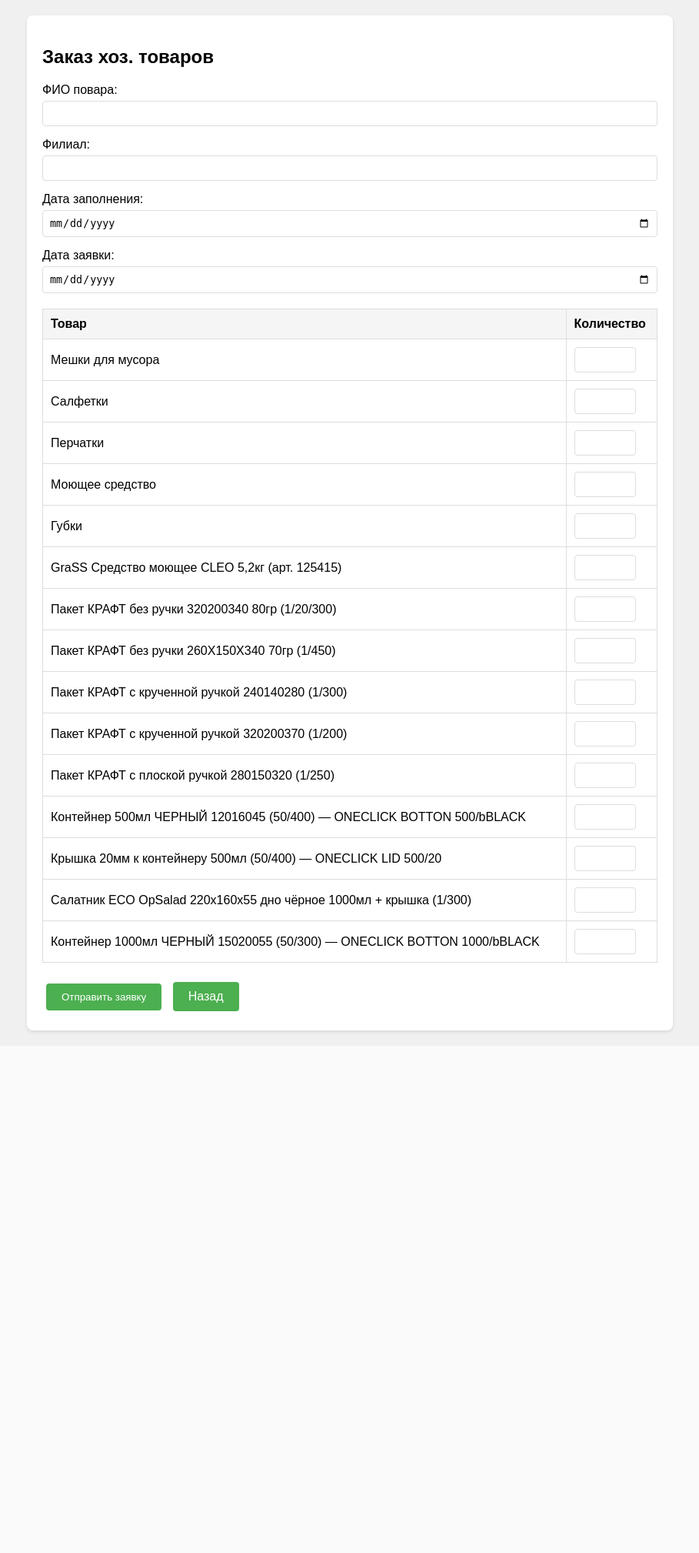
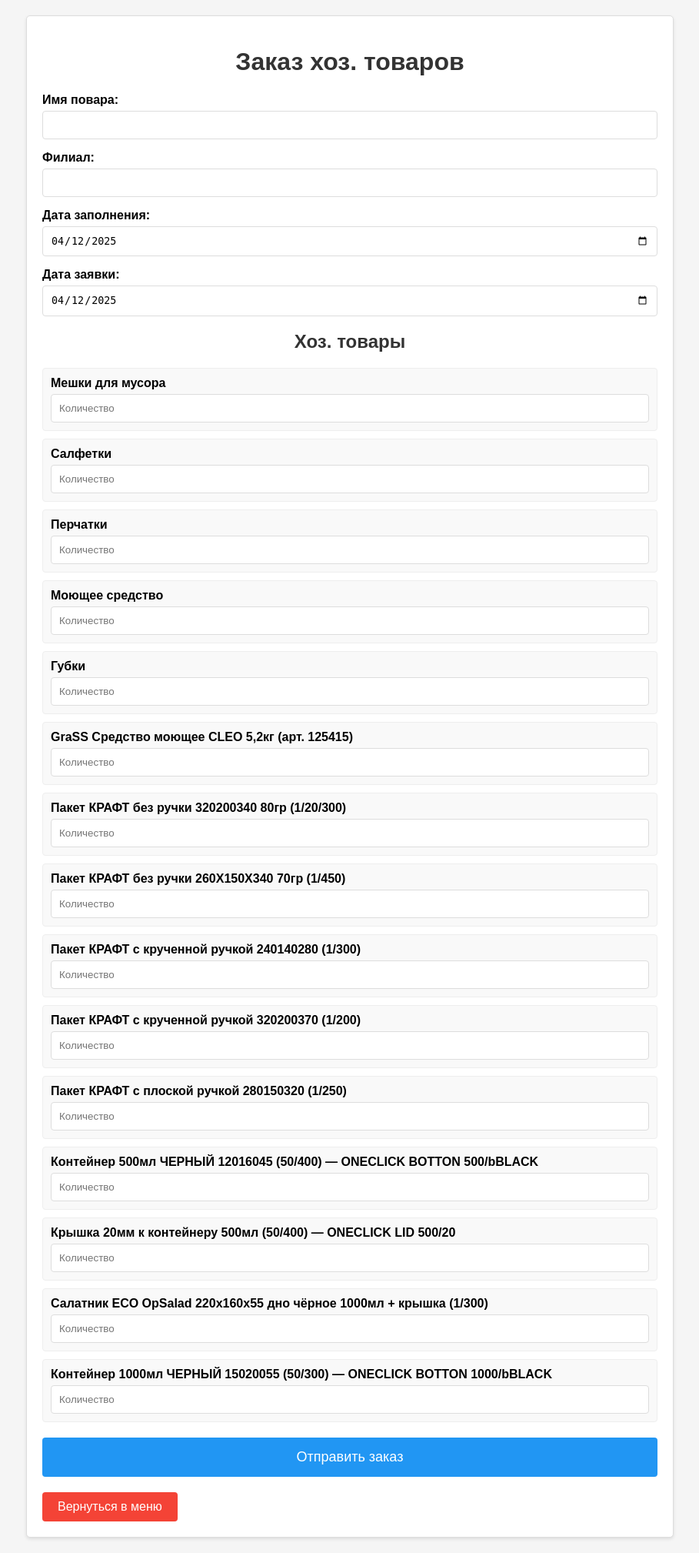
Before and after one commit to vladimir669/dikiyrpk.tech, a Flask app: page /hoz in a window 1280 px wide. Shown: the whole page at 77% size, without its empty margins (185-1094 px from the left). Before the commit the page ends 1344 px from the top, so only its background shows below. Run offline with Flask 2, Linux system fonts and the light colour scheme; the visitor is signed in with stand-in values (Sample User, id 1).

Commit message:
Update hoz.html

```diff
--- a/templates/hoz.html
+++ b/templates/hoz.html
@@ -1,52 +1,133 @@
-{% extends "base.html" %}
-
-{% block title %}Заказ хоз. товаров{% endblock %}
-
-{% block content %}
-<h2>Заказ хоз. товаров</h2>
-<form method="post">
+<!DOCTYPE html>
+<html>
+<head>
+    <title>Заказ хоз. товаров</title>
+    <meta name="viewport" content="width=device-width, initial-scale=1">
+    <style>
+        body {
+            font-family: Arial, sans-serif;
+            margin: 0;
+            padding: 20px;
+            background-color: #f5f5f5;
+        }
+        .container {
+            max-width: 800px;
+            margin: 0 auto;
+            padding: 20px;
+            border: 1px solid #ddd;
+            border-radius: 5px;
+            background-color: white;
+            box-shadow: 0 2px 4px rgba(0,0,0,0.1);
+        }
+        h1, h2 {
+            color: #333;
+            text-align: center;
+        }
+        .form-group {
+            margin-bottom: 15px;
+        }
+        label {
+            display: block;
+            margin-bottom: 5px;
+            font-weight: bold;
+        }
+        input[type="text"], input[type="date"] {
+            width: 100%;
+            padding: 10px;
+            border: 1px solid #ddd;
+            border-radius: 4px;
+            box-sizing: border-box;
+        }
+        .product-item {
+            margin-bottom: 10px;
+            padding: 10px;
+            border: 1px solid #eee;
+            border-radius: 4px;
+            background-color: #f9f9f9;
+        }
+        .product-name {
+            font-weight: bold;
+            margin-bottom: 5px;
+        }
+        .submit-btn {
+            display: block;
+            width: 100%;
+            padding: 15px;
+            margin: 20px 0 10px;
+            background-color: #2196F3;
+            color: white;
+            border: none;
+            border-radius: 4px;
+            font-size: 18px;
+            cursor: pointer;
+            transition: background-color 0.3s;
+        }
+        .submit-btn:hover {
+            background-color: #0b7dda;
+        }
+        .back-btn {
+            display: inline-block;
+            padding: 10px 20px;
+            margin-top: 10px;
+            background-color: #f44336;
+            color: white;
+            text-decoration: none;
+            border-radius: 4px;
+            transition: background-color 0.3s;
+        }
+        .back-btn:hover {
+            background-color: #d32f2f;
+        }
+    </style>
+</head>
+<body>
+    <div class="container">
+        <h1>Заказ хоз. товаров</h1>
+        <form method="post" action="/hoz">
             <div class="form-group">
-        <label>ФИО повара:</label>
-        <input type="text" name="name" required>
+                <label for="name">Имя повара:</label>
+                <input type="text" id="name" name="name" required>
             </div>
 
             <div class="form-group">
-        <label>Филиал:</label>
-        <input type="text" name="branch" required>
+                <label for="branch">Филиал:</label>
+                <input type="text" id="branch" name="branch" required>
             </div>
 
             <div class="form-group">
-        <label>Дата заполнения:</label>
-        <input type="date" name="date" required>
+                <label for="date">Дата заполнения:</label>
+                <input type="date" id="date" name="date" required>
             </div>
 
             <div class="form-group">
-        <label>Дата заявки:</label>
-        <input type="date" name="target_date" required>
+                <label for="target_date">Дата заявки:</label>
+                <input type="date" id="target_date" name="target_date" required>
             </div>
 
-    <table>
-        <thead>
-            <tr>
-                <th>Товар</th>
-                <th>Количество</th>
-            </tr>
-        </thead>
-        <tbody>
+            <h2>Хоз. товары</h2>
             {% for product in products %}
-            <tr>
-                <td>{{ product }}</td>
-                <td>
-                    <input type="text" name="{{ product }}" class="quantity-input">
-                </td>
-            </tr>
+                <div class="product-item">
+                    <div class="product-name">{{ product }}</div>
+                    <input type="text" name="{{ product }}" placeholder="Количество">
+                </div>
             {% endfor %}
-        </tbody>
-    </table>
 
-    <div style="margin-top: 20px;">
-        <button type="submit" name="send" value="1">Отправить заявку</button>
-        <a href="{{ url_for('menu') }}" class="button">Назад</a>
+            <button type="submit" name="send" value="1" class="submit-btn">Отправить заказ</button>
+            <a href="/menu" class="back-btn">Вернуться в меню</a>
+        </form>
     </div>
-</form>
-{% endblock %}
+
+    <script>
+        // Установка текущей даты по умолчанию
+        document.addEventListener('DOMContentLoaded', function() {
+            var today = new Date().toISOString().split('T')[0];
+            var dateInputs = document.querySelectorAll('input[type="date"]');
+            dateInputs.forEach(function(input) {
+                if (!input.value) {
+                    input.value = today;
+                }
+            });
+        });
+    </script>
+</body>
+</html>
```
Lines whose indentation alone changed are shown as unchanged.
